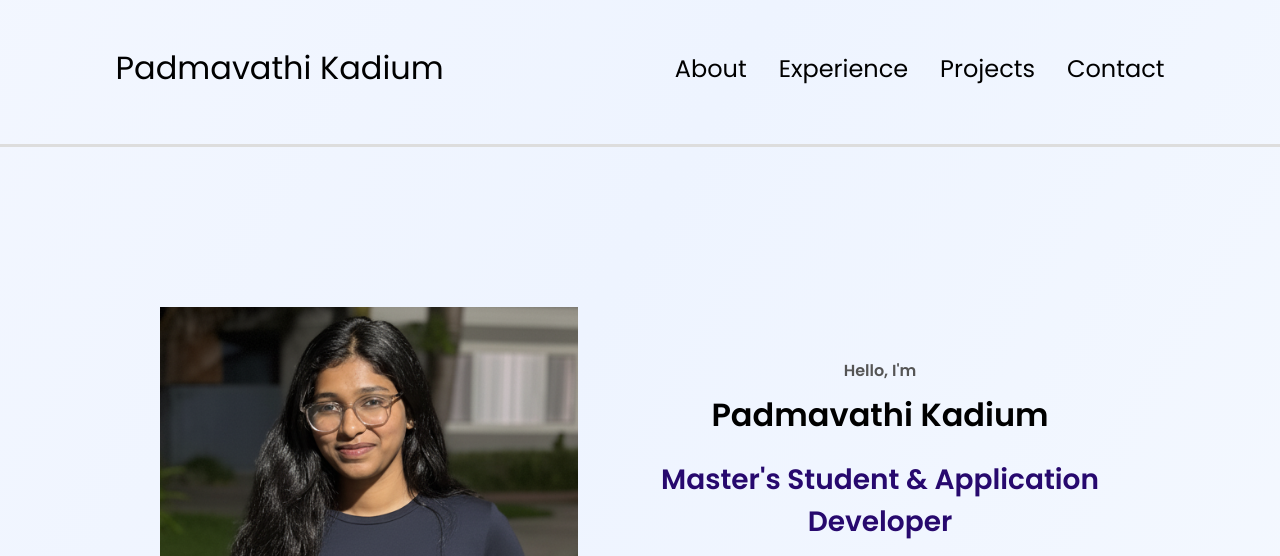
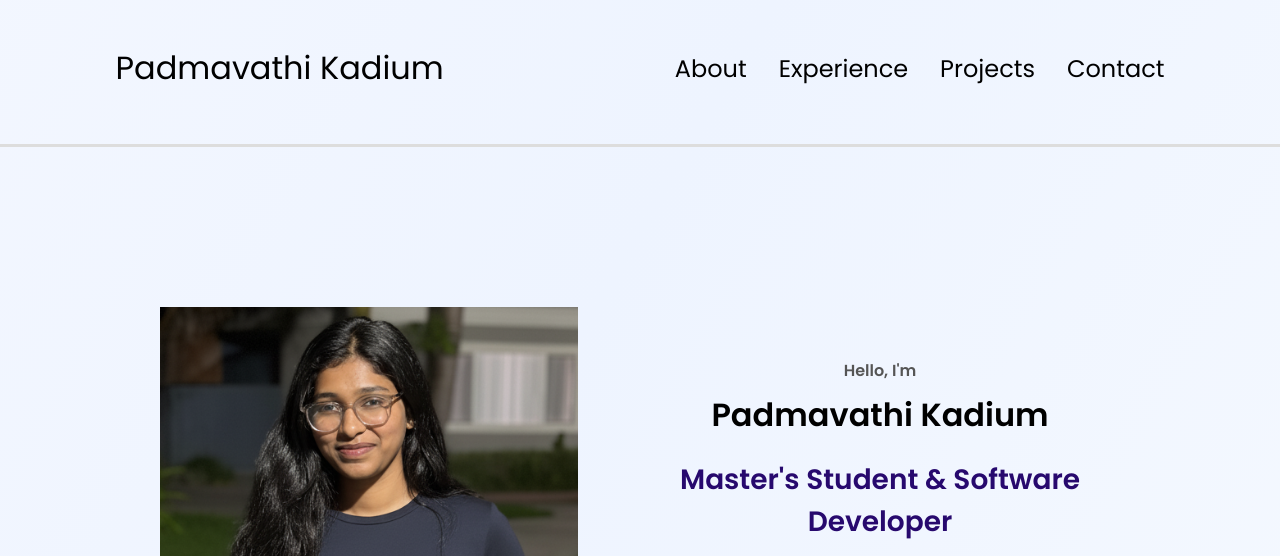
Before and after one commit to padmavathi2905/portfolio, a plain HTML site: page index.html in a window 1280 px wide. Shown: the top 556 px of the page. Drawn offline with Linux system fonts and the light colour scheme.

Commit message:
Update job title from Application to Software Developer

```diff
--- a/index.html
+++ b/index.html
@@ -60,7 +60,7 @@
         <h1 class="title"> Padmavathi Kadium</a>
 </h1>
 
-        <p class="section__text__p2">Master's Student & Application Developer</p>
+        <p class="section__text__p2">Master's Student & Software Developer</p>
         <div class="btn-container">
           <button
             class="btn btn-color-2"
```
